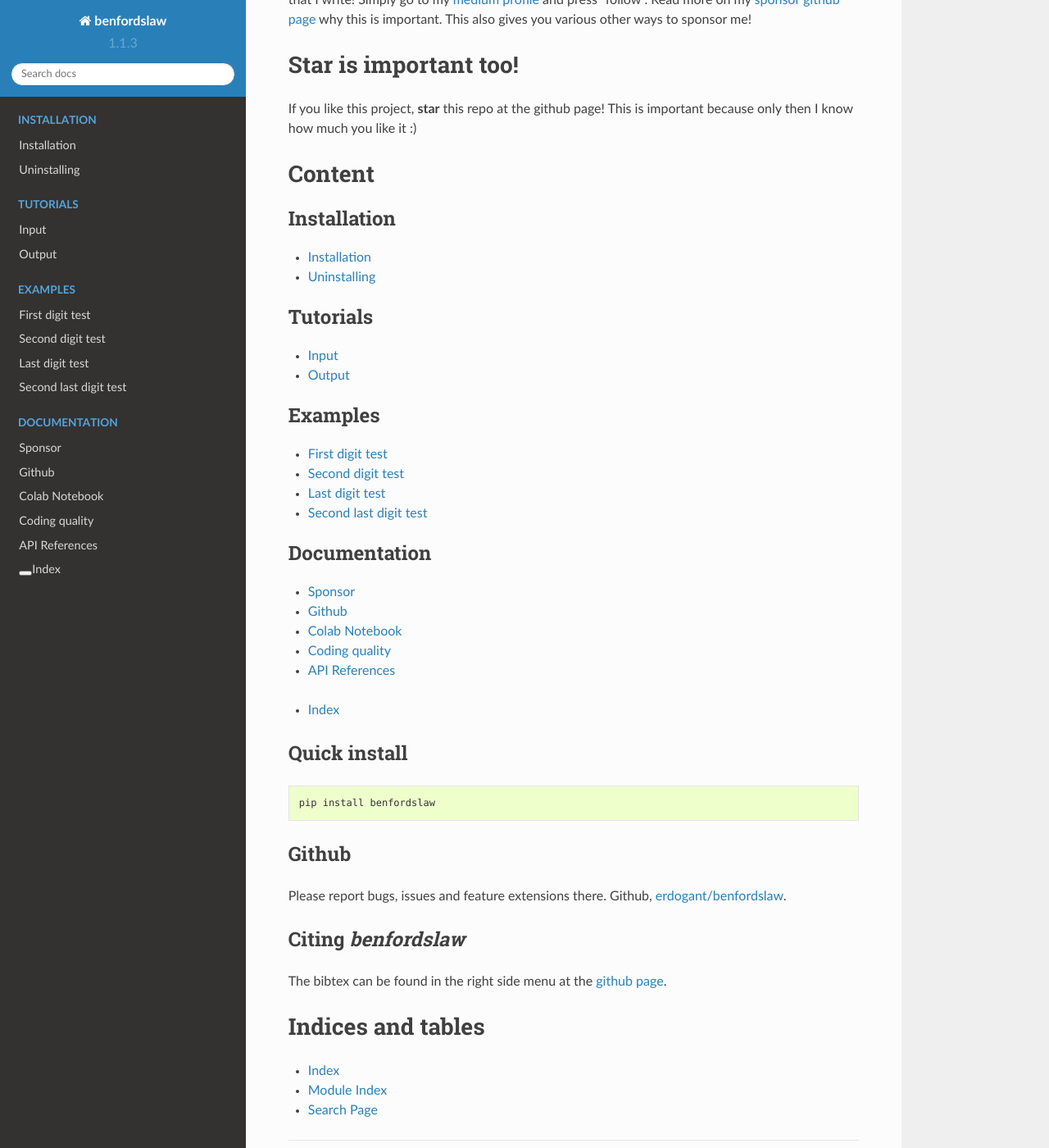
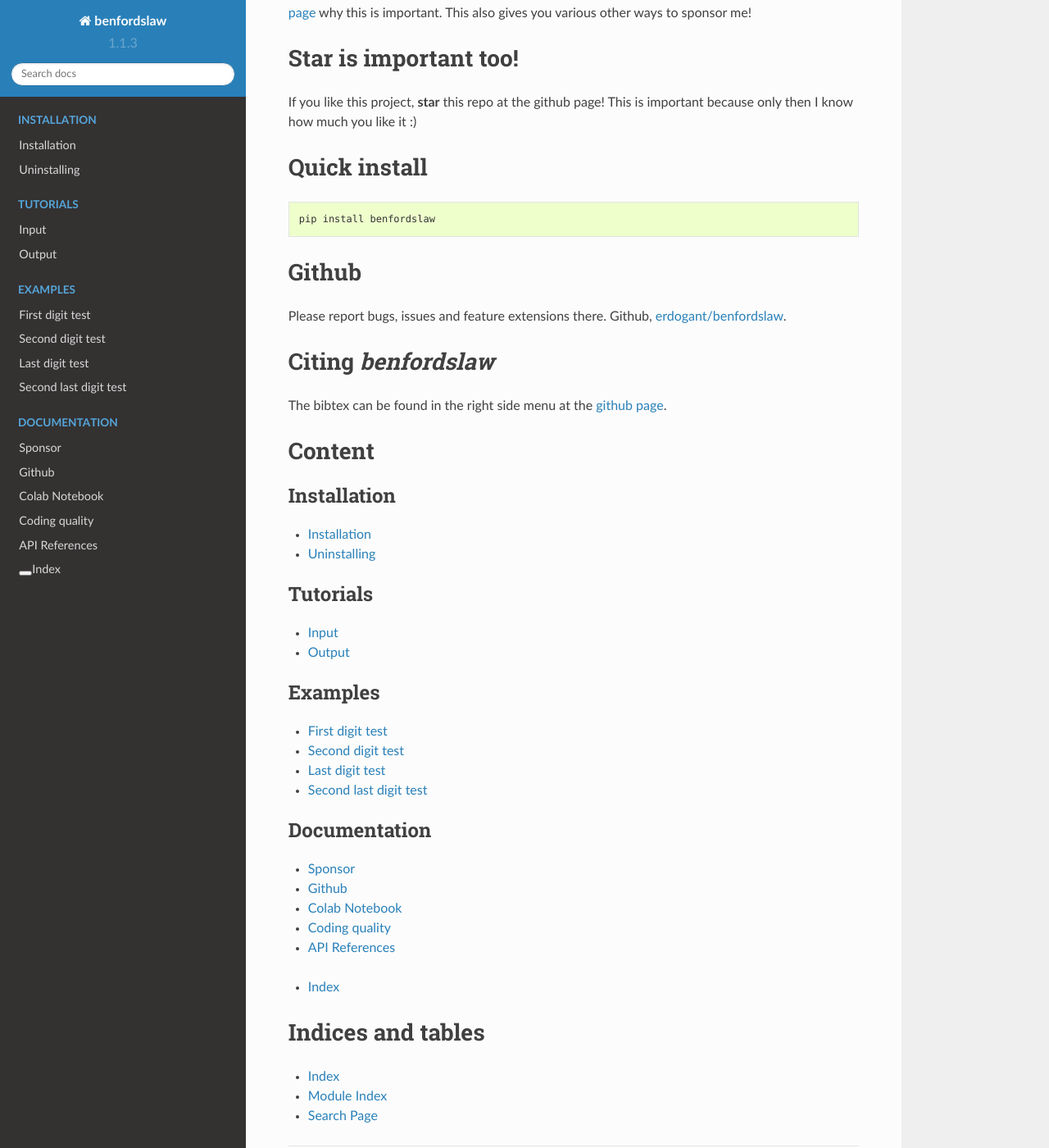
Before and after one commit to erdogant/benfordslaw, a Sphinx documentation site: the page built from docs/source/index.rst, in a window 1280 px wide and 1400 px high, scrolled down 1172 px. Shown: the whole window at 82% size. Built offline with Sphinx 7.4.7 and the Read the Docs theme 2.0.0, drawn with Linux system fonts in a browser that asks for light colours; comment, search, counter and statistics services are not loaded.

Commit message:
update sphinx docs

```diff
--- a/docs/source/index.rst
+++ b/docs/source/index.rst
@@ -3,9 +3,8 @@
 
 ``benfordslaw`` is Python package to test if an empirical (observed) distribution differs significantly from a theoretical (expected, Benfords) distribution. The law states that in many naturally occurring collections of numbers, the leading significant digit is likely to be small. This method can be used if you want to test whether your set of numbers may be artificial (or manipulated). If a certain set of values follows Benford's Law then model's for the corresponding predicted values should also follow Benford's Law. Normal data (unmanipulated) does trend with Benford's Law, whereas manipulated or fraudulent data does not.
 
+**Assumptions of the data**
 
-Assumptions of the data
------------------------
 	* The numbers need to be random and not assigned, with no imposed minimums or maximums.
 	* The numbers should cover several orders of magnitude
 	* Dataset should preferably cover at least 1000 samples. Though Benford's law has been shown to hold true for datasets containing as few as 50 numbers.
@@ -31,6 +30,27 @@
 Star is important too!
 ======================
 If you like this project, **star** this repo at the github page! This is important because only then I know how much you like it :)
+
+
+Quick install
+=============
+
+.. code-block:: console
+
+   pip install benfordslaw
+
+
+
+Github
+======
+Please report bugs, issues and feature extensions there.
+Github, `erdogant/benfordslaw <https://github.com/erdogant/benfordslaw/>`_.
+
+
+Citing *benfordslaw*
+====================
+The bibtex can be found in the right side menu at the `github page <https://github.com/erdogant/benfordslaw/>`_.
+
 
 
 Content
@@ -67,28 +87,6 @@
 * :ref:`genindex`
 
 
-Quick install
--------------
-
-.. code-block:: console
-
-   pip install benfordslaw
-
-
-
-
-Github
-------------------------------
-
-Please report bugs, issues and feature extensions there.
-Github, `erdogant/benfordslaw <https://github.com/erdogant/benfordslaw/>`_.
-
-
-Citing *benfordslaw*
------------------------
-
-The bibtex can be found in the right side menu at the `github page <https://github.com/erdogant/benfordslaw/>`_.
-
 
 
 Indices and tables
```
